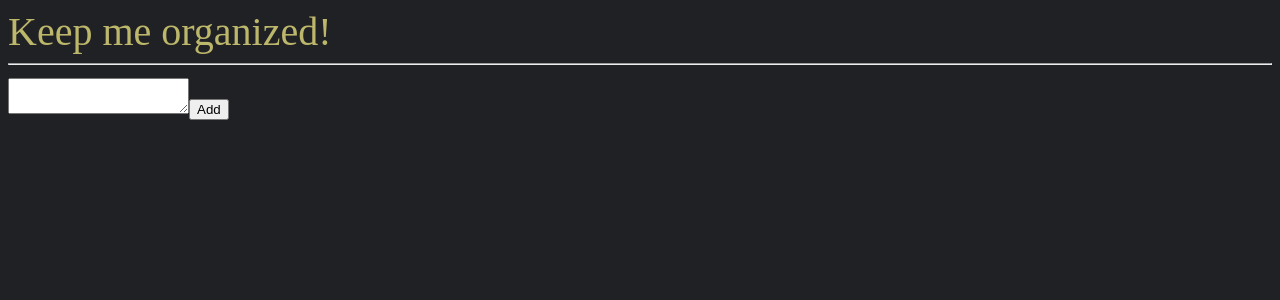
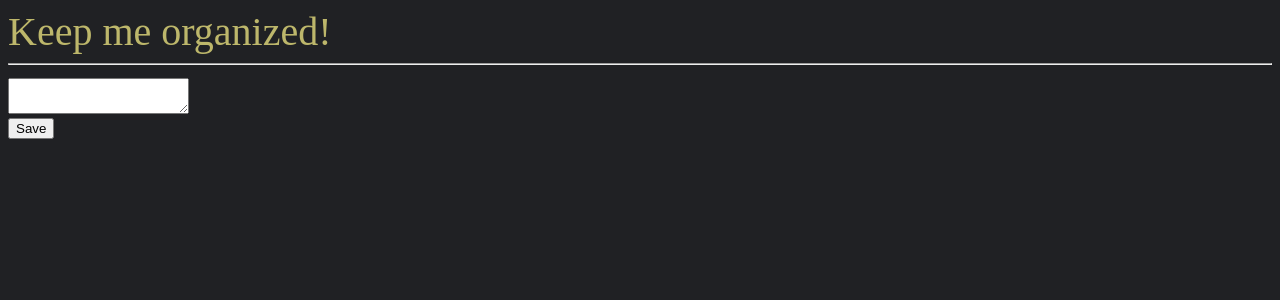
Before and after one commit to abuelhassan/keep-vue, a Vue app: page / in a window 1280 px wide. Shown: the top 300 px of the page. Built offline with nearby package versions, Linux system fonts and the light colour scheme.

Commit message:
Abstract note input

```diff
--- a/src/components/HelloWorld.vue
+++ b/src/components/HelloWorld.vue
@@ -1,27 +1,22 @@
 <script setup>
 import {ref} from "vue";
 import HeaderLayout from './HeaderLayout.vue'
+import NoteInput from "./NoteInput.vue"
 
-const currentNote = ref('')
 const notes = ref([])
 
-function onclick() {
-  if (currentNote.value.length === 0) {
-    return;
+function saveNote(note) {
+  if (note.length === 0) {
+    return
   }
-  notes.value.push({
-    id: notes.value.length,
-    note: currentNote.value
-  })
-  currentNote.value = ''
+  notes.value.push(note)
 }
 </script>
 
 <template>
   <HeaderLayout/>
-  <textarea v-model="currentNote"/>
-  <button @click="onclick">Add</button>
-  <div v-for="obj in notes" :key="obj.id">{{obj.note}}</div>
+  <NoteInput @save="saveNote"/>
+  <div v-for="(note, index) in notes" :key="index">{{note}}</div>
 </template>
 
 <style scoped>
--- /dev/null
+++ b/src/components/NoteInput.vue
@@ -0,0 +1,21 @@
+<script setup>
+import {ref} from "vue"
+
+const emit = defineEmits(['save'])
+const currentNote = ref('')
+
+function onclick() {
+  emit('save', currentNote.value)
+  currentNote.value = ''
+}
+</script>
+
+<template>
+  <textarea v-model="currentNote"/>
+  <div>
+    <button @click="onclick">Save</button>
+  </div>
+</template>
+
+<style scoped>
+</style>
```
